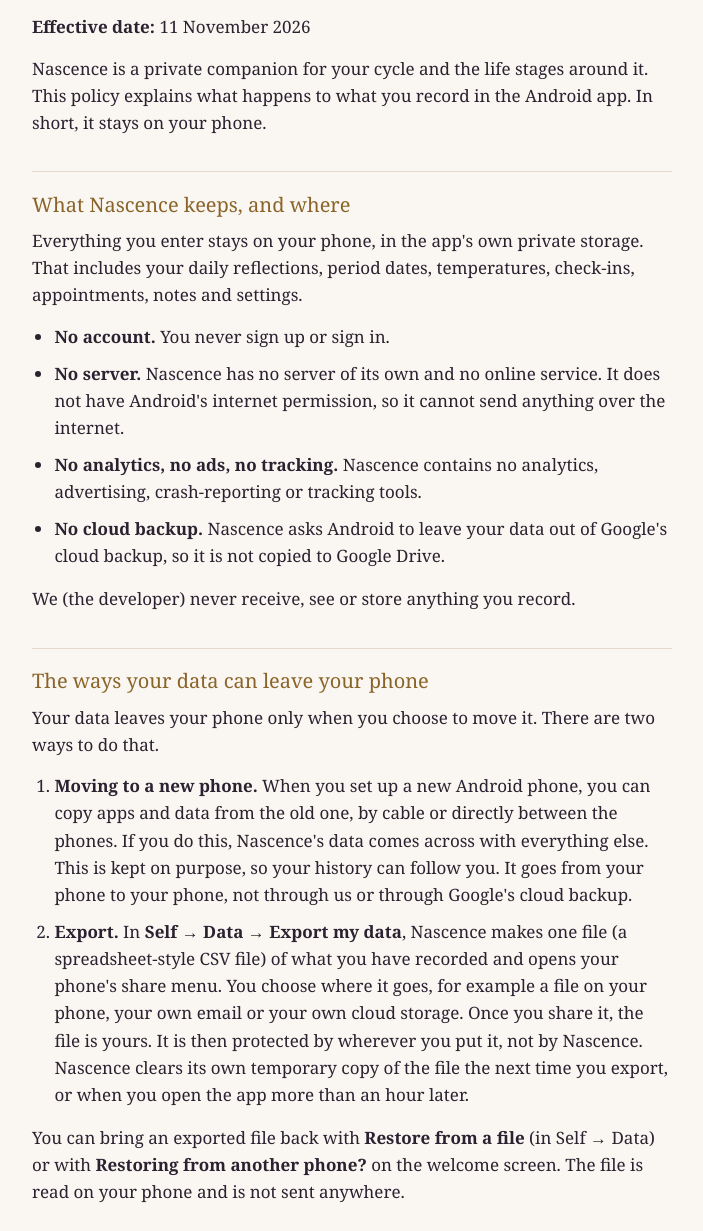
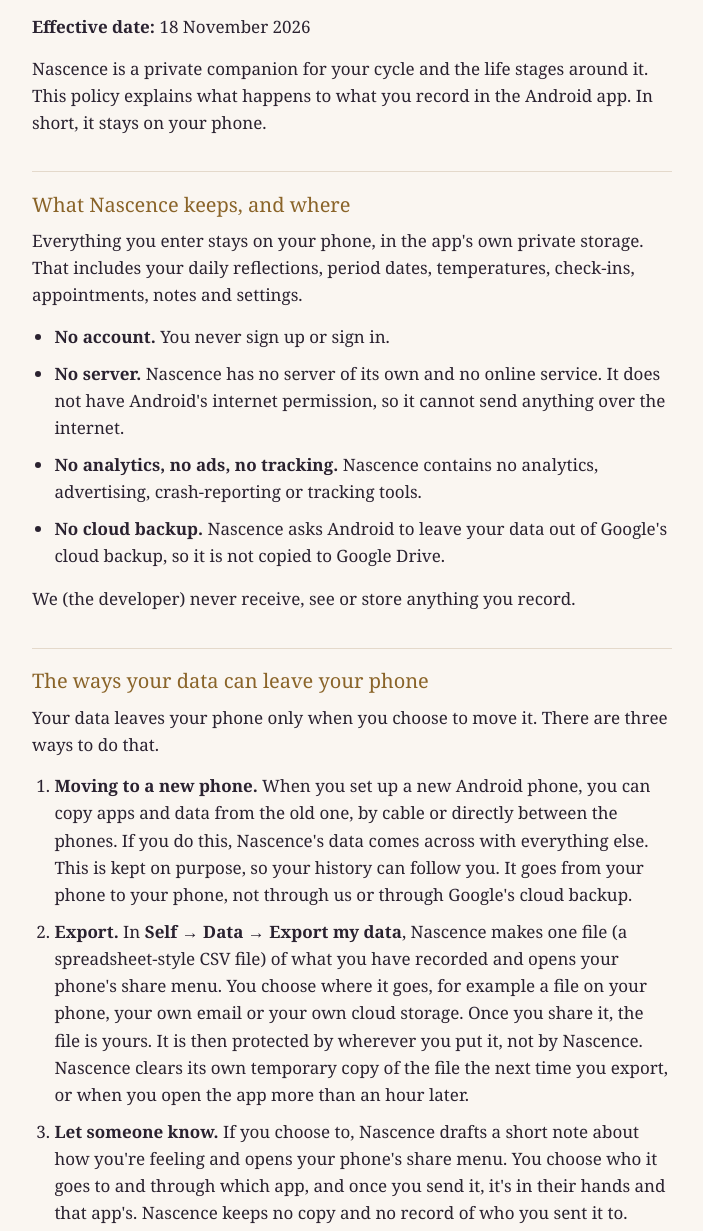
Before and after one commit to wednc/nascence-privacy, a plain HTML site: page index.html in a window 1280 px wide. Shown: the part 69-1300 px from the top of the page, without its empty margins (288-991 px from the left). Drawn offline with Linux system fonts and the light colour scheme.

Commit message:
Privacy policy: add Let someone know, effective 18 November 2026
Co-Authored-By: Claude Opus 5.5 <noreply@anthropic.com>

```diff
--- a/index.html
+++ b/index.html
@@ -25,7 +25,7 @@
 <body>
 <main>
 <h1>Nascence Privacy Policy</h1>
-<p><strong>Effective date:</strong> 11 November 2026</p>
+<p><strong>Effective date:</strong> 18 November 2026</p>
 <p>Nascence is a private companion for your cycle and the life stages around it. This policy explains what happens to what you record in the Android app. In short, it stays on your phone.</p>
 <h2>What Nascence keeps, and where</h2>
 <p>Everything you enter stays on your phone, in the app's own private storage. That includes your daily reflections, period dates, temperatures, check-ins, appointments, notes and settings.</p>
@@ -37,10 +37,11 @@
 </ul>
 <p>We (the developer) never receive, see or store anything you record.</p>
 <h2>The ways your data can leave your phone</h2>
-<p>Your data leaves your phone only when you choose to move it. There are two ways to do that.</p>
+<p>Your data leaves your phone only when you choose to move it. There are three ways to do that.</p>
 <ol>
 <li><strong>Moving to a new phone.</strong> When you set up a new Android phone, you can copy apps and data from the old one, by cable or directly between the phones. If you do this, Nascence's data comes across with everything else. This is kept on purpose, so your history can follow you. It goes from your phone to your phone, not through us or through Google's cloud backup.</li>
 <li><strong>Export.</strong> In <strong>Self → Data → Export my data</strong>, Nascence makes one file (a spreadsheet-style CSV file) of what you have recorded and opens your phone's share menu. You choose where it goes, for example a file on your phone, your own email or your own cloud storage. Once you share it, the file is yours. It is then protected by wherever you put it, not by Nascence. Nascence clears its own temporary copy of the file the next time you export, or when you open the app more than an hour later.</li>
+<li><strong>Let someone know.</strong> If you choose to, Nascence drafts a short note about how you're feeling and opens your phone's share menu. You choose who it goes to and through which app, and once you send it, it's in their hands and that app's. Nascence keeps no copy and no record of who you sent it to.</li>
 </ol>
 <p>You can bring an exported file back with <strong>Restore from a file</strong> (in Self → Data) or with <strong>Restoring from another phone?</strong> on the welcome screen. The file is read on your phone and is not sent anywhere.</p>
 <h2>Health Connect</h2>
```
